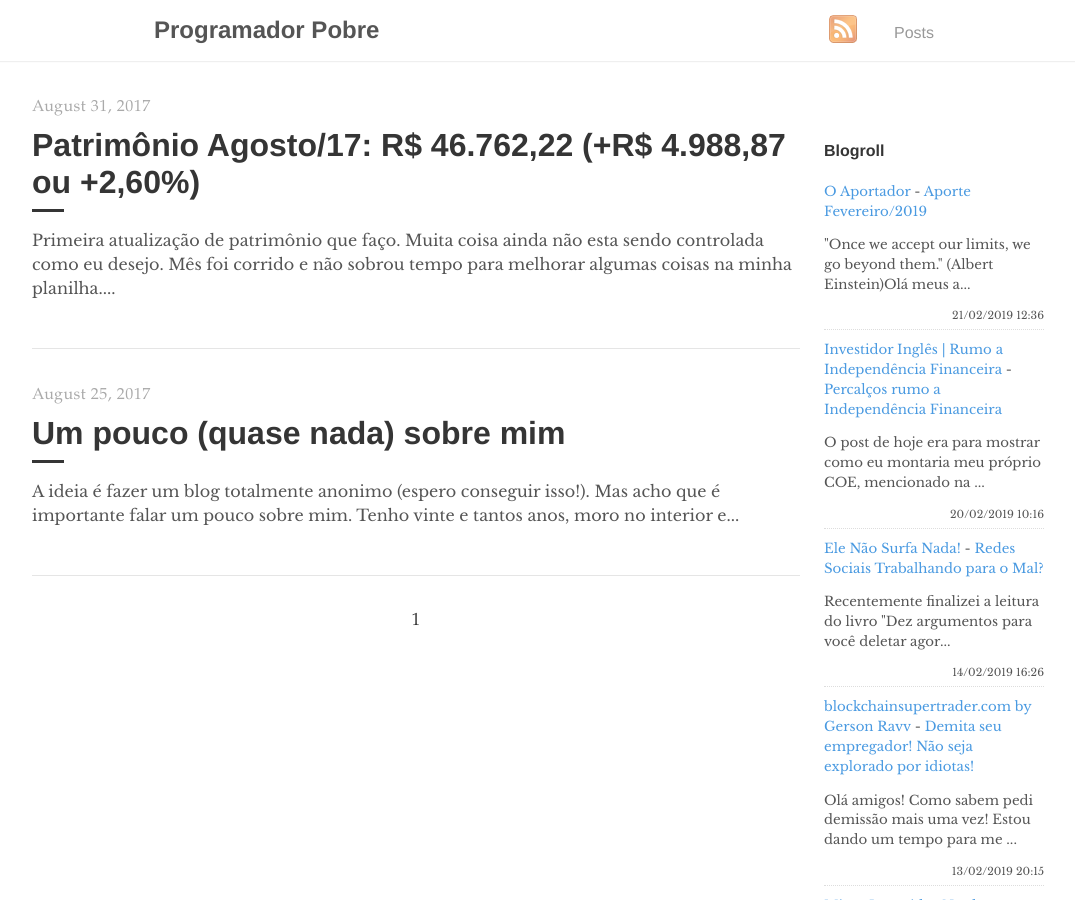
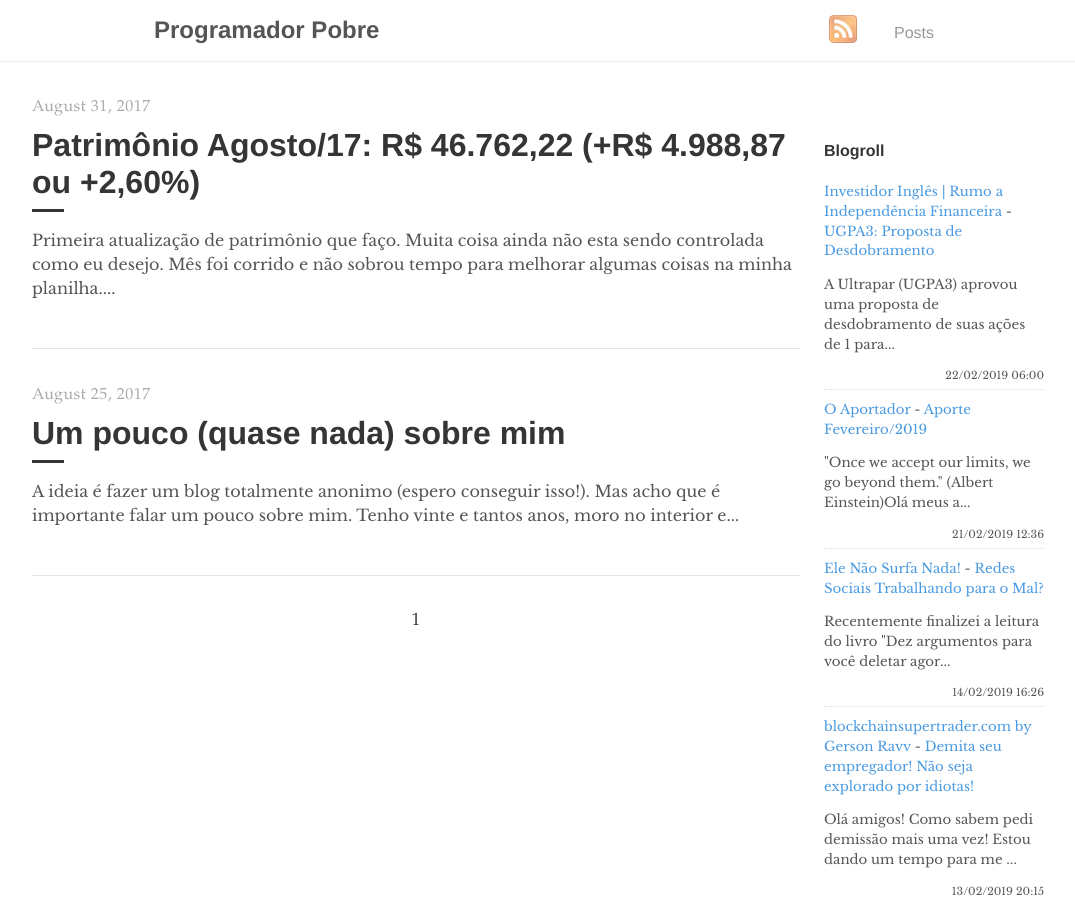
Before and after one commit to programadorpobre/programadorpobre.github.io, a Jekyll site: the page built from index.html, in a window 1280 px wide and 900 px high. Shown: the whole window, without its empty margins (96-1171 px from the left). Built offline with Jekyll 4.4.1, drawn with Linux system fonts in a browser that asks for light colours; the list of posts is cut into pages by our own code; comment, search, counter and statistics services are not loaded.

Commit message:
[ci skip] travis #566

```diff
--- a/_includes/feed-entries.html
+++ b/_includes/feed-entries.html
@@ -1,12 +1,12 @@
+<div class="feed-entry">
+    <a class="feed-entry-site-name" href="https://www.investidoringles.com/">Investidor Inglês | Rumo a Independência Financeira</a> - <a class="feed-entry-title" href="https://www.investidoringles.com/2019/02/ugpa3-desdobramento.html">UGPA3: Proposta de Desdobramento</a>
+    <p class="feed-entry-summary">A Ultrapar (UGPA3) aprovou uma proposta de desdobramento de suas ações de 1 para...</p>
+    <time datetime="2019-02-22T06:00:00.000-03:00">22/02/2019 06:00</time>
+</div>
 <div class="feed-entry">
     <a class="feed-entry-site-name" href="https://oaportadorfinanceiro.blogspot.com/">O Aportador</a> - <a class="feed-entry-title" href="https://oaportadorfinanceiro.blogspot.com/2019/02/aporte-fevereiro2019.html">Aporte Fevereiro/2019</a>
     <p class="feed-entry-summary">"Once we accept our limits, we go beyond them."&nbsp;(Albert Einstein)Olá meus a...</p>
     <time datetime="2019-02-21T12:36:00.001-03:00">21/02/2019 12:36</time>
-</div>
-<div class="feed-entry">
-    <a class="feed-entry-site-name" href="https://www.investidoringles.com/">Investidor Inglês | Rumo a Independência Financeira</a> - <a class="feed-entry-title" href="https://www.investidoringles.com/2019/02/percalcos-rumo-independencia-financeira.html">Percalços rumo a Independência Financeira</a>
-    <p class="feed-entry-summary">O post de hoje era para mostrar como eu montaria meu próprio COE, mencionado na ...</p>
-    <time datetime="2019-02-20T10:16:00.000-03:00">20/02/2019 10:16</time>
 </div>
 <div class="feed-entry">
     <a class="feed-entry-site-name" href="https://elenaosurfanada.blogspot.com/">Ele Não Surfa Nada!</a> - <a class="feed-entry-title" href="https://elenaosurfanada.blogspot.com/2019/02/redes-sociais-trabalhando-para-o-mal.html">Redes Sociais Trabalhando para o Mal?</a>
```
